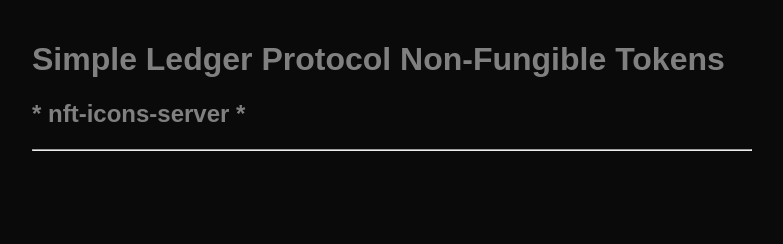
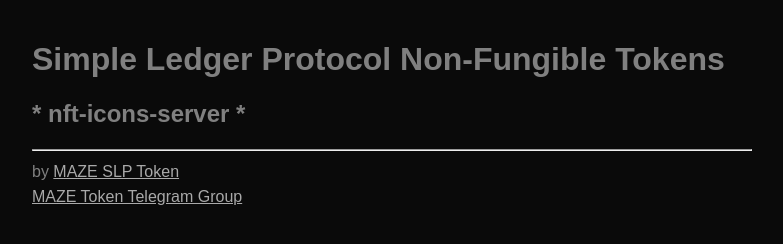
Before and after one commit to mazetoken/nft-icons-server, a website: page icons/index.html in a window 1280 px wide. Shown: the whole page, without its empty margins (248-1031 px from the left). Drawn offline with Linux system fonts and the light colour scheme.

Commit message:
readme update

```diff
--- a/icons/index.html
+++ b/icons/index.html
@@ -22,5 +22,7 @@
 <h2>* nft-icons-server *</h2>
 </header>
 <hr>
+by <a href="https://mazetoken.github.io">MAZE SLP Token</a><br>
+<a href="https://t.me/mazeslptoken">MAZE Token Telegram Group</a>
 </body>
 </html>
--- a/package.json
+++ b/package.json
@@ -11,7 +11,7 @@
         "url": "git+https://github.com/mazetoken/nft-icons-server.git"
     },
     "keywords": [],
-    "author": "B_S_Z",
+    "author": "B_S_Z, Blockparty-sh",
     "dependencies": {
         "bignumber.js": "^9.0.1",
         "dotenv": "^8.2.0",
```
Also changed, not shown: README.md.
